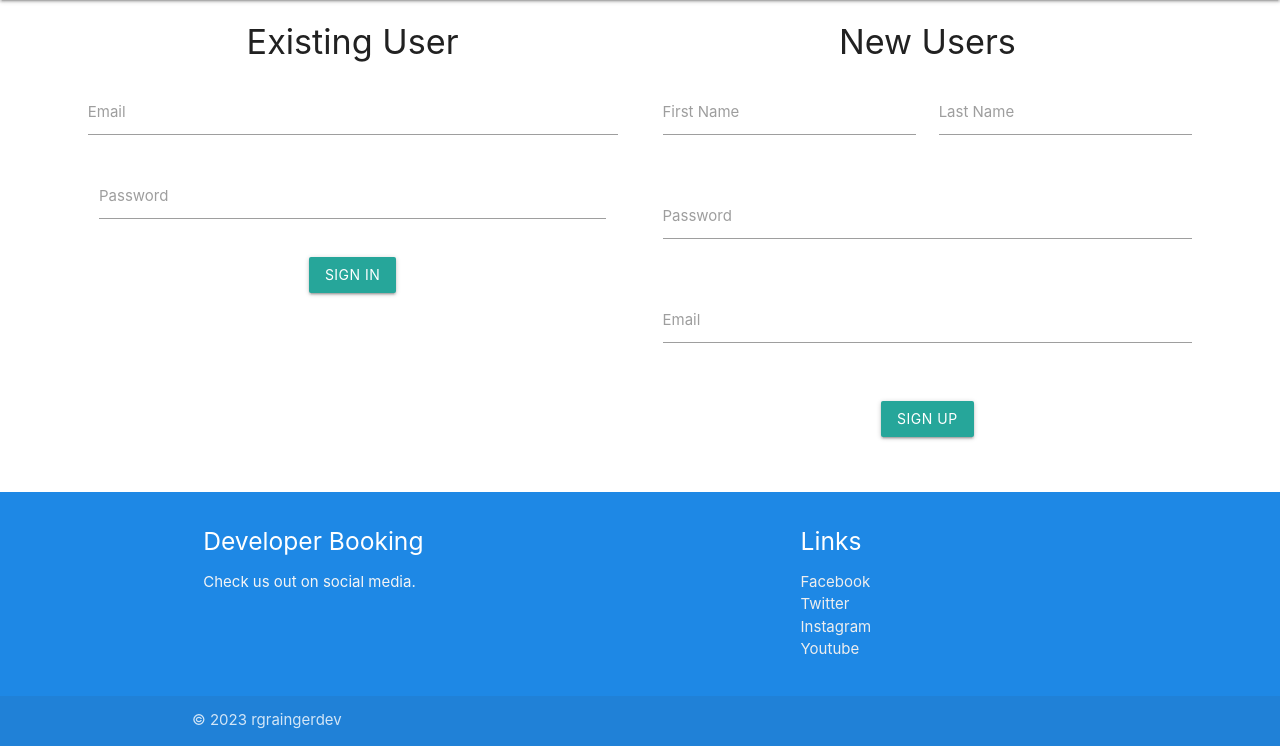
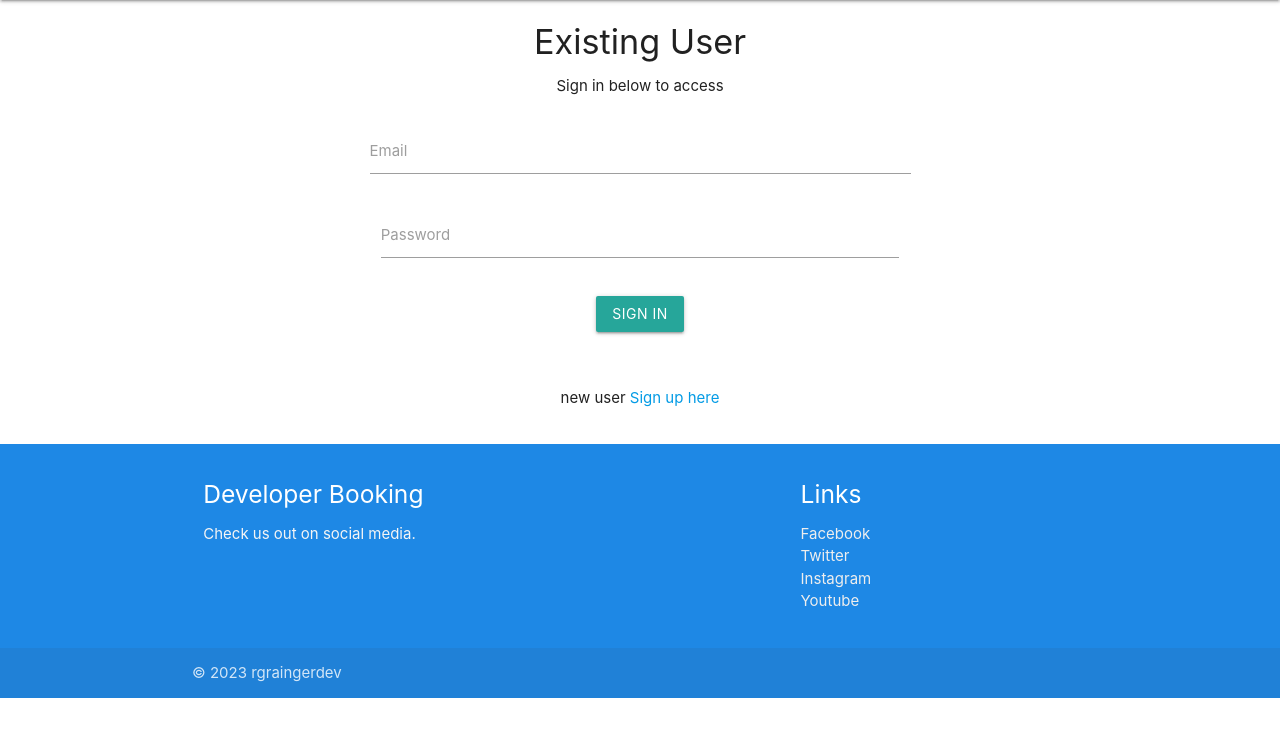
Before and after one commit to Code-Institute-Submissions/rgraingerdev-MS33, a Flask app: page /signin in a window 1280 px wide. Shown: the part 64-810 px from the top of the page. After the commit the page ends 762 px from the top, so only its background shows below. Run offline with Flask 2, Linux system fonts and the light colour scheme.

Commit message:
Split signin/up form to clear password click  bug

```diff
--- a/project/routes.py
+++ b/project/routes.py
@@ -1,7 +1,7 @@
 from flask import Flask, render_template, url_for, request, redirect
 from project import app, db
 from sqlalchemy import text
-from project.models import users
+
 
 @app.route("/")
 def home():
@@ -17,6 +17,10 @@ def idea3():
 
 @app.route("/signin", methods=["GET", "POST"])
 def signin():
+    return render_template("signin.html", title="Sign IN", signin = signin)
+
+@app.route("/signup", methods=["GET", "POST"])
+def signup():
     if request.method == "POST":
         fname = request.form.get("fname")
         sname = request.form.get("sname")
@@ -29,7 +33,7 @@ def signin():
         db.session.commit()
 
         return redirect(url_for("idea3"))
-    return render_template("signin.html", title="Sign Up", signin=signin)
+    return render_template("signup.html", title="Sign Up", signin=signin)
 
 
 @app.route('/test-connection')
--- a/project/templates/signin.html
+++ b/project/templates/signin.html
@@ -1,8 +1,9 @@
 {% extends "base.html" %}
 {% block content %}
 <div class="row">
-      <div class="col s6" style="text-align: center">
+      <div class="col s12" style="text-align: center">
           <h4>Existing User</h4>
+          <p>Sign in below to access</p>
             <form class="col s12">
                 <div class="row">
                     <div class="input-field col s12">
@@ -22,39 +23,7 @@
                 </div>
                 </div>
             </form>
-      </div>
-      <div class="col s6" style="text-align: center">
-          <h4>New Users</h4>
-          <form class="col s12" method="POST" action="/signin">
-      <div class="row">
-        <div class="input-field col s6">
-          <input id="fname" type="text" class="validate" name="fname" required>
-          <label for="fname">First Name</label>
-        </div>
-        <div class="input-field col s6">
-          <input id="sname" type="text" class="validate" name="sname" required>
-          <label for="last_name">Last Name</label>
-        </div>
-      </div>
-      <div class="row">
-        <div class="input-field col s12">
-          <input id="password" type="password" class="validate" name="password" required>
-          <label for="password">Password</label>
-        </div>
-      </div>
-      <div class="row">
-        <div class="input-field col s12">
-          <input id="email" type="email" class="validate" name="email" required>
-          <label for="email">Email</label>
-        </div>
-      </div>
-      <div class="row">
-        <div class="input-field col s12">
-          <button type="submit"  value="signup"  class="waves-effect waves-light btn">Sign up</button>
-        </div>
-      </div>
-      </div>
-    </form>
+            <p>new user <a href="{{ url_for('signup') }}">Sign up here</a> </p>
       </div>
     </div>
 {% endblock %}
```
Also changed, not shown: project/templates/signup.html (added, +39 -0 lines).
